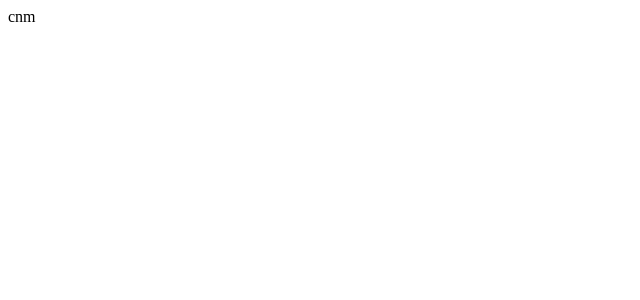
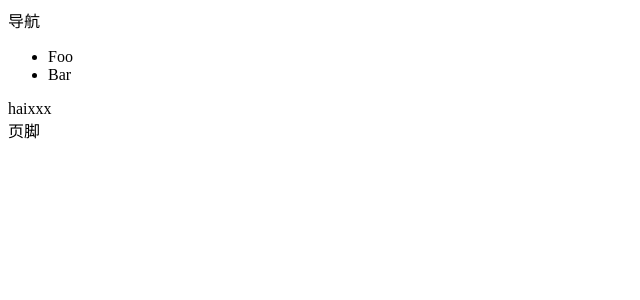
Before and after one commit to wdnmd1099/vite-study, a Vue app: page / in a window 1280 px wide. Shown: the top 300 px of the page, without its empty margins (0-640 px from the left). Built offline with nearby package versions, Linux system fonts and the light colour scheme.

Commit message:
引入了vue-router

```diff
--- a/package.json
+++ b/package.json
@@ -12,7 +12,8 @@
     "@vitejs/plugin-vue-jsx": "1.3.9",
     "node": "17.7.1",
     "pnpm": "7.13.2",
-    "vue": "3.2.25"
+    "vue": "3.2.25",
+    "vue-router": "4.0.14"
   },
   "devDependencies": {
     "@parcel/transformer-vue": "2.7.0",
--- /dev/null
+++ b/src/App.tsx
@@ -0,0 +1,25 @@
+import { defineComponent } from "vue";
+import{ RouterView } from "vue-router";
+
+export const App =  defineComponent({
+    setup() {
+        return ()=><>
+            <div>导航
+                <ul>
+                    <li>
+                        <router-link to="/">Foo</router-link>
+                    </li>
+                    <li>
+                       <router-link to="/about">Bar</router-link>
+                    </li>
+                </ul>
+            </div>
+
+            <div>
+                <RouterView/>
+            </div>
+
+            <footer>页脚</footer>
+        </>
+    },
+})
--- a/src/App.vue
+++ /dev/null
@@ -1,21 +0,0 @@
-<script setup lang="ts">
-// This starter template is using Vue 3 <script setup> SFCs
-// Check out https://v3.vuejs.org/api/sfc-script-setup.html#sfc-script-setup
-import HelloWorld from './components/HelloWorld.vue'
-</script>
-
-<template>
-  <img alt="Vue logo" src="./assets/logo.png" />
-  <HelloWorld msg="Hello Vue 3 + TypeScript + Vite" />
-</template>
-
-<style>
-#app {
-  font-family: Avenir, Helvetica, Arial, sans-serif;
-  -webkit-font-smoothing: antialiased;
-  -moz-osx-font-smoothing: grayscale;
-  text-align: center;
-  color: #2c3e50;
-  margin-top: 60px;
-}
-</style>
--- a/src/App2.tsx
+++ /dev/null
@@ -1,7 +0,0 @@
-import { defineComponent } from "vue";
-
-export const App2 =  defineComponent({
-    setup() {
-        return ()=>(<div>cnm</div>)
-    },
-})
--- /dev/null
+++ b/src/views/Bar.tsx
@@ -0,0 +1,6 @@
+import { defineComponent, ref } from "vue";
+export const Bar = defineComponent({
+setup(props,context){
+return ()=>(<div>Bar</div>)
+}
+})
--- /dev/null
+++ b/src/views/Foo.tsx
@@ -0,0 +1,6 @@
+import { defineComponent, ref } from "vue";
+export const Foo = defineComponent({
+setup(props,context){
+return ()=>(<div>haixxx</div>)
+}
+})
--- a/vite.config.ts
+++ b/vite.config.ts
@@ -6,7 +6,8 @@
   plugins: [
     vue(),
     vueJsx({
-      // options are passed on to @vue/babel-plugin-jsx
+      transformOn:true, //on{click:xx} or onClick:xxx  两种写法都可以
+      mergeProps:true //自动把class style onClick 绑定到子组件的根元素
     })
   ]
 })
```
Also changed, not shown: src/main.ts (+18 -3 lines), 2 other files (tests, documents, lock files or other folders).
